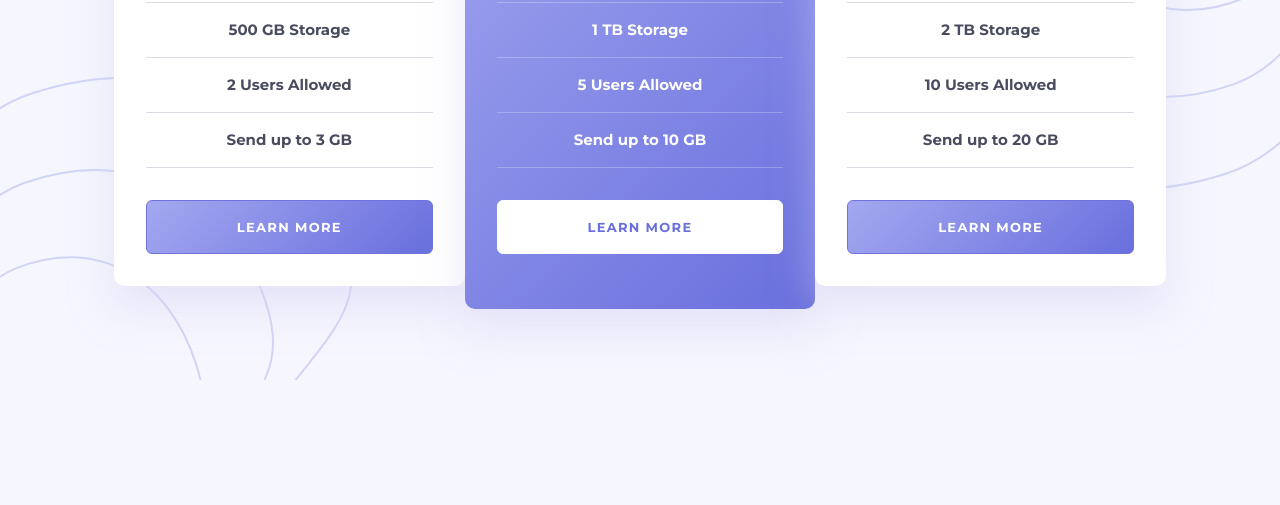
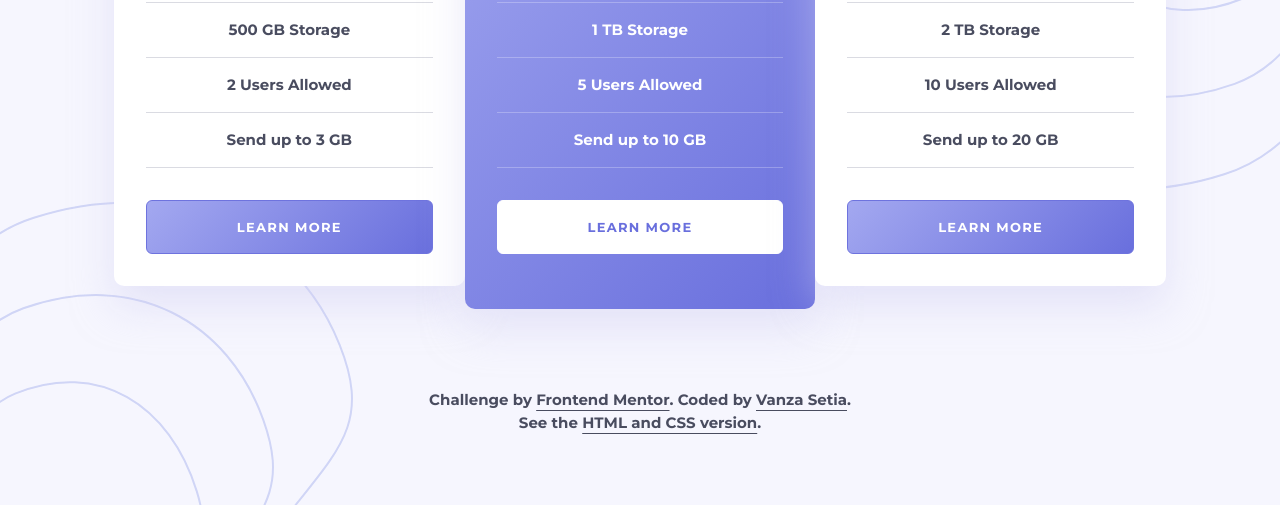
Before and after one commit to vanzasetia/pricing-component-with-toggle, a website: page index.html in a window 1280 px wide. Shown: the part 467-972 px from the top of the page. Before the commit the page ends 847 px from the top, so only its background shows below. Drawn offline with Linux system fonts and the light colour scheme.

Commit message:
Provide a link to another version of this solution
This commit also shows the footer or attribution back.

```diff
--- a/index.html
+++ b/index.html
@@ -140,7 +140,7 @@
         </div>
       </div>
     </main>
-    <!-- <footer class="attribution">
+    <footer class="attribution">
       <p>
         Challenge by
         <a class="attribution__link" href="https://www.frontendmentor.io"
@@ -150,7 +150,12 @@
           >Vanza Setia</a
         >.
       </p>
-    </footer> -->
+      <p>
+        See the
+        <a class="attribution__link" href="/bonus.html">HTML and CSS version</a
+        >.
+      </p>
+    </footer>
     <script>
       if ("serviceWorker" in navigator) {
         window.addEventListener("load", () => {
```
